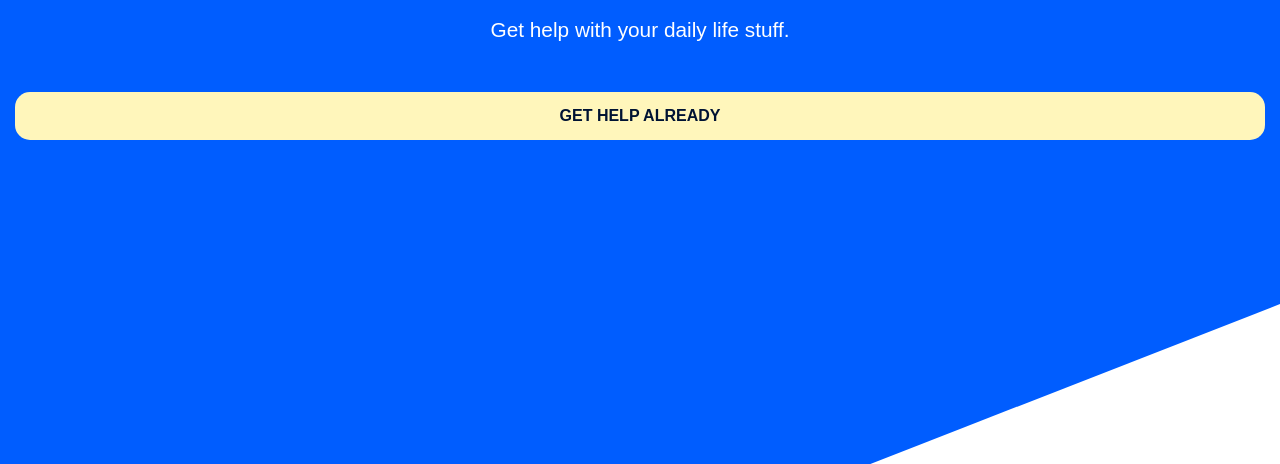
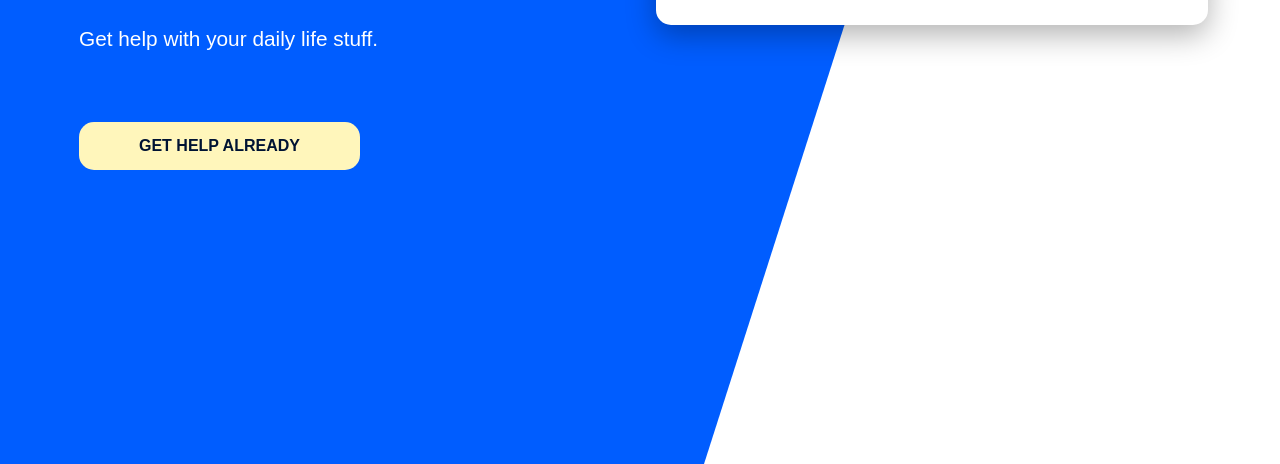
Before and after one commit to marianadacunha/sass-exercise, a plain HTML site: page index.html in a window 1280 px wide. Shown: the part 336-800 px from the top of the page. Drawn offline with Linux system fonts and the light colour scheme.

Commit message:
using media queries

```diff
--- a/css/main.scss
+++ b/css/main.scss
@@ -11,6 +11,16 @@ $borders: 15px;
 
 @function color($color-name) {
     @return map-get($colors, $color-name);
+}
+
+/* The point where the layout should change */
+$desktop: 840px;
+
+/* Making a mixin for the media */
+@mixin desktop {
+    @media(min-width: #{$desktop}) {
+        @content;
+    }
 }
 
 body, html {
@@ -28,6 +38,11 @@ body {
         height: 100%;
         position: absolute;
         z-index: -1;
+
+        /* Including mixin with the new properties */
+        @include desktop {
+            clip-path: polygon(0 0, 75% 0, 55% 100%, 0 100%);
+        }
     }
 
     header a {
@@ -40,6 +55,13 @@ body {
 }
 
 main {
+
+    @include desktop {
+        display: grid;
+        grid-template-columns: 50% auto;
+        grid-template-areas: "primary card";
+    }
+
     section#card {
         background: color(white);
         padding: 20px;
@@ -47,6 +69,13 @@ main {
         border-radius: $borders;
         box-shadow: 0 10px 30px rgba(0, 0, 0, .3);
         width: 80%;
+
+        @include desktop {
+            grid-area: card;
+            height: fit-content;
+            align-self: center;
+            margin: 1em;
+        }
 
         ul {
             list-style-type: none;
@@ -79,10 +108,22 @@ main {
         padding: $padding;
         text-align: center;
 
+        @include desktop {
+            grid-area: primary;
+            text-align: left;
+            margin: 4em 0 0 4em;
+        }
+
         h1 {
             font-size: 3em;
             text-transform: uppercase;
             margin-top: 10px;
+
+            @include desktop {
+                width: 30%;
+                font-size: 4em;
+                line-height: .9em;
+            }
         }
 
         p {
@@ -100,6 +141,11 @@ main {
             text-align: center;
             margin: 50px auto 0 auto;
             padding: $padding;
+
+            @include desktop {
+                display: inline-block;
+                padding: $padding $padding * 4;
+            }
         }
     }
 }
--- a/index.html
+++ b/index.html
@@ -5,7 +5,7 @@
     <meta charset="UTF-8">
     <meta name="viewport" content="width=device-width, initial-scale=1.0">
     <meta http-equiv="X-UA-Compatible" content="ie=edge">
-    <title>Document</title>
+    <title>ZoomZoom</title>
     <link rel="stylesheet" href="css/main.css">
 </head>
 
```
Also changed, not shown: css/main.css, 1 other file.
